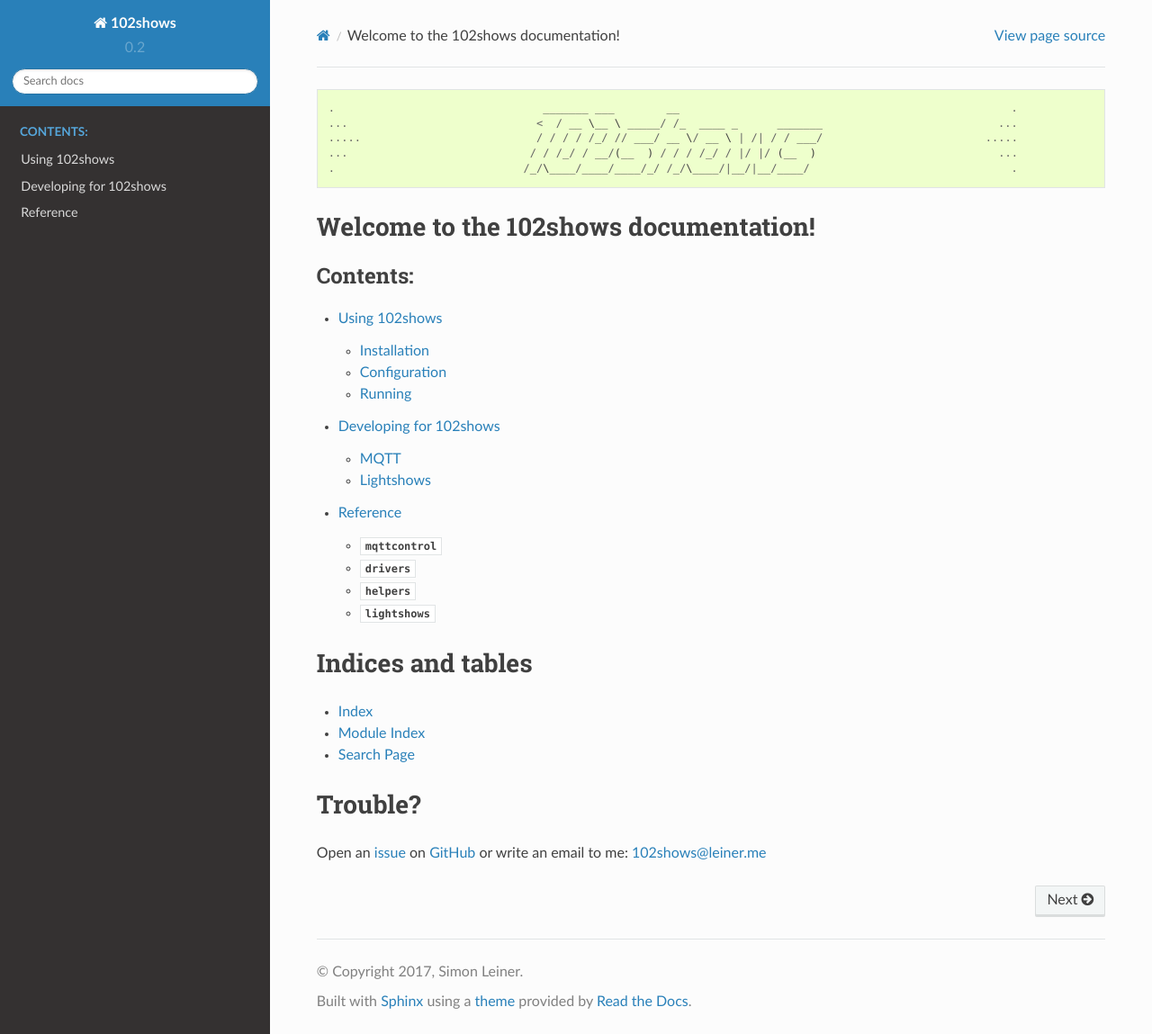
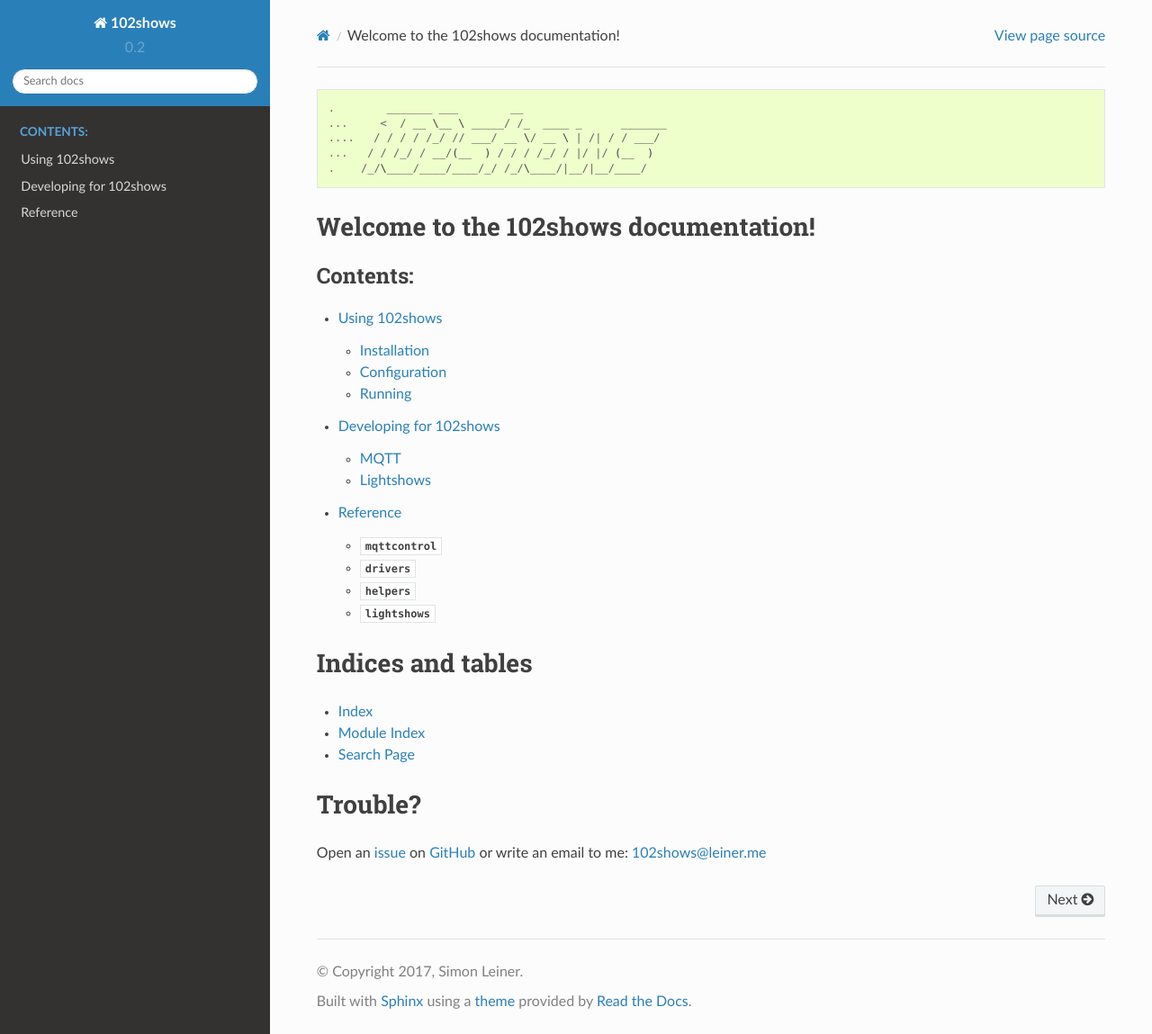
Before and after one commit to Yottabits/102shows, a Sphinx documentation site: the page built from docs/index.rst, in a window 1280 px wide and 1149 px high. Shown: the whole window at 90% size. Built offline with Sphinx 7.4.7 and the Read the Docs theme 2.0.0, drawn with Linux system fonts in a browser that asks for light colours.

Commit message:
some cleaning up

```diff
--- a/docs/conf.py
+++ b/docs/conf.py
@@ -20,7 +20,10 @@
 
 sys.path.insert(0, os.path.abspath('../server'))
 
-import sphinx_rtd_theme
+on_rtd = os.environ.get('READTHEDOCS', None) is True  # are we building on readthedocs.io?
+
+if not on_rtd:
+    import sphinx_rtd_theme
 
 # -- General configuration ------------------------------------------------
 
@@ -32,7 +35,7 @@
 # extensions coming with Sphinx (named 'sphinx.ext.*') or your custom
 # ones.
 
-if os.environ.get('READTHEDOCS', None):  # Read the docs is not compatible with some modules
+if on_rtd:  # Read the docs is not compatible with some modules
     extensions = ['sphinx.ext.autodoc',
                   'sphinx_autodoc_annotation',
                   'sphinx.ext.intersphinx',
@@ -74,7 +77,7 @@
 # The short X.Y version.
 version = '0.2'
 # The full version, including alpha/beta/rc tags.
-release = '0.2'
+release = '0.2-post'
 
 # The language for content autogenerated by Sphinx. Refer to documentation
 # for a list of supported languages.
--- a/docs/index.rst
+++ b/docs/index.rst
@@ -1,10 +1,10 @@
 .. code::
 
-   .                                _______ ___        __                                                   .
-   ...                             <  / __ \__ \ _____/ /_  ____ _      _______                           ...
-   .....                           / / / / /_/ // ___/ __ \/ __ \ | /| / / ___/                         .....
-   ...                            / / /_/ / __/(__  ) / / / /_/ / |/ |/ (__  )                            ...
-   .                             /_/\____/____/____/_/ /_/\____/|__/|__/____/                               .
+   .        _______ ___        __
+   ...     <  / __ \__ \ _____/ /_  ____ _      _______
+   ....   / / / / /_/ // ___/ __ \/ __ \ | /| / / ___/
+   ...   / / /_/ / __/(__  ) / / / /_/ / |/ |/ (__  )
+   .    /_/\____/____/____/_/ /_/\____/|__/|__/____/
 
 
 Welcome to the 102shows documentation!
```
